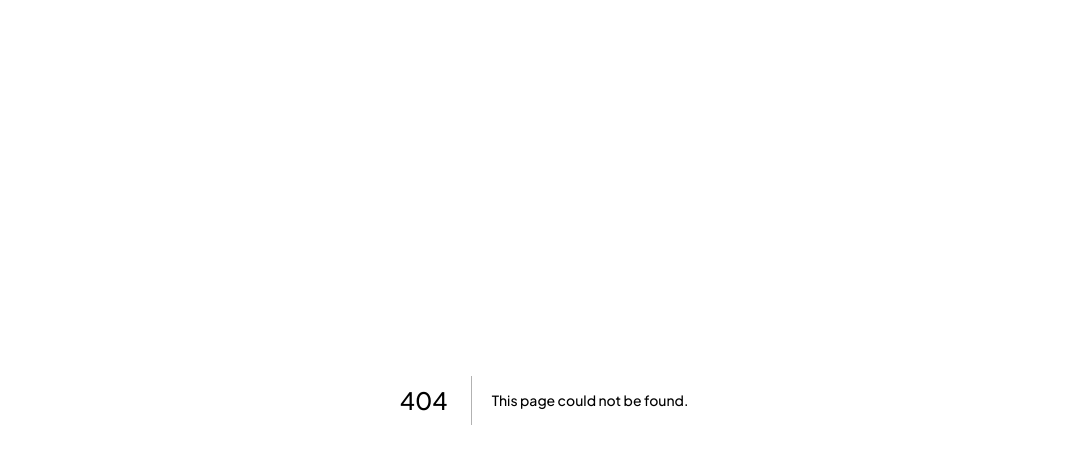
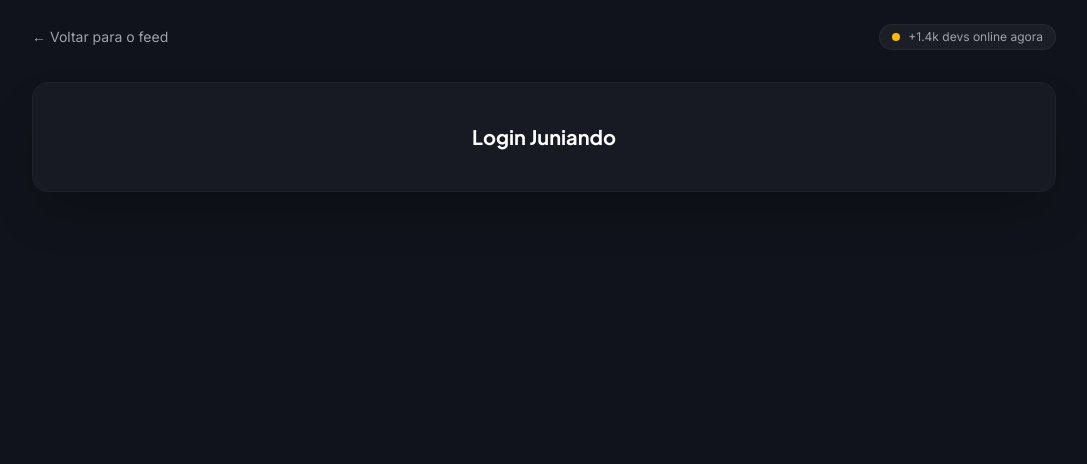
Before and after one commit to lab08-j/frontend, a Next.js app: page /login in a window 1280 px wide. Before the commit this address had no page. Shown: the top 464 px of the page, without its empty margins (96-1183 px from the left). Built offline with nearby package versions, Linux system fonts and the light colour scheme.

Commit message:
feat: create initial login page

```diff
--- /dev/null
+++ b/src/app/(auth)/layout.tsx
@@ -0,0 +1,9 @@
+import type { ReactNode } from 'react';
+
+interface AuthLayoutProps {
+  children: ReactNode;
+}
+
+export default function AuthLayout({ children }: AuthLayoutProps) {
+  return <div className="min-h-screen bg-[#10131B] text-white">{children}</div>;
+}
--- /dev/null
+++ b/src/app/(auth)/login/page.tsx
@@ -0,0 +1,5 @@
+import LoginForm from '@/components/auth/login-form';
+
+export default function LoginPage() {
+  return <LoginForm />;
+}
--- /dev/null
+++ b/src/components/auth/login-form.tsx
@@ -0,0 +1,30 @@
+'use client';
+
+import Link from 'next/link';
+
+export default function LoginForm() {
+  return (
+    <main className="min-h-screen bg-[#10131B] px-5 py-6 text-white">
+      <div className="mx-auto max-w-5xl">
+        {/* Cabeçalho */}
+        <header className="flex items-center justify-between">
+          <Link href="/" className="text-sm text-[#A1A1AA] transition-colors hover:text-white">
+            ← Voltar para o feed
+          </Link>
+
+          <div className="rounded-full border border-white/5 bg-[#1B1E27] px-3 py-1 text-xs text-[#A1A1AA]">
+            <span className="mr-2 inline-block h-2 w-2 rounded-full bg-amber-400" />
+            +1.4k devs online agora
+          </div>
+        </header>
+
+        {/* Card principal */}
+        <section className="mt-8 rounded-2xl border border-white/[0.03] bg-[#171A23] px-6 py-10 shadow-2xl sm:px-10">
+          <div className="text-center">
+            <h1 className="text-xl font-bold text-white">Login Juniando</h1>
+          </div>
+        </section>
+      </div>
+    </main>
+  );
+}
```
Also changed, not shown: 1 other file (tests, documents, lock files or other folders).
